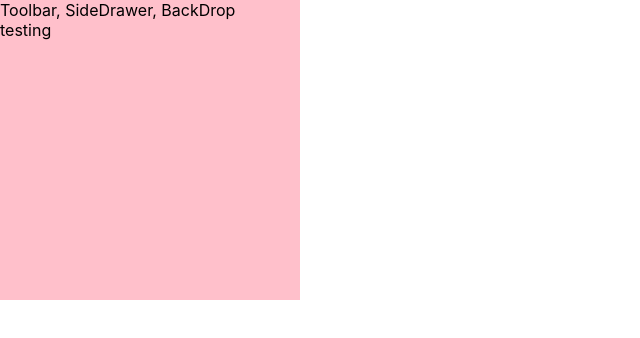
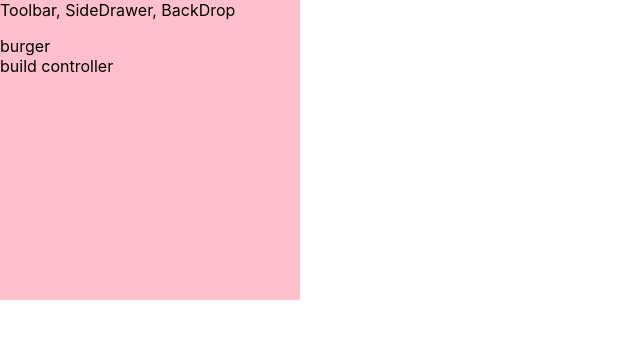
Before and after one commit to Elk1v/burger-builder, a React app: page / in a window 1280 px wide. Shown: the top 338 px of the page, without its empty margins (0-640 px from the left). Built offline with nearby package versions, Linux system fonts and the light colour scheme.

Commit message:
Starting Implementation of The Burger Builder Container

```diff
--- a/src/App.js
+++ b/src/App.js
@@ -2,6 +2,7 @@ import React from 'react';
 import styled from 'styled-components';
 
 import Layout from './components/Layout/Layout';
+import Builder from './containers/Builder/Builder';
 
 const Section = styled.section`
   width: 300px;
@@ -13,7 +14,7 @@ const Section = styled.section`
 const App = () => (
   <Section>
     <Layout>
-      <p>testing</p>
+      <Builder />
     </Layout>
   </Section>
 );
--- a/src/components/Layout/Layout.jsx
+++ b/src/components/Layout/Layout.jsx
@@ -5,7 +5,9 @@ import PT from 'prop-types';
 import Aux from '../../hoc/Aux';
 
 const Section = styled.section``;
-const Main = styled.main``;
+const Main = styled.main`
+  margin-top: 16px;
+`;
 
 const Layout = (props) => {
   const { children } = props;
--- /dev/null
+++ b/src/containers/Builder/Builder.jsx
@@ -0,0 +1,16 @@
+import React from 'react';
+import styled from 'styled-components';
+
+import Aux from '../../hoc/Aux';
+
+const Burger = styled.div``;
+const BuildCtrl = styled.div``;
+
+const Builder = () => (
+  <Aux>
+    <Burger>burger</Burger>
+    <BuildCtrl>build controller</BuildCtrl>
+  </Aux>
+);
+
+export default Builder;
```
